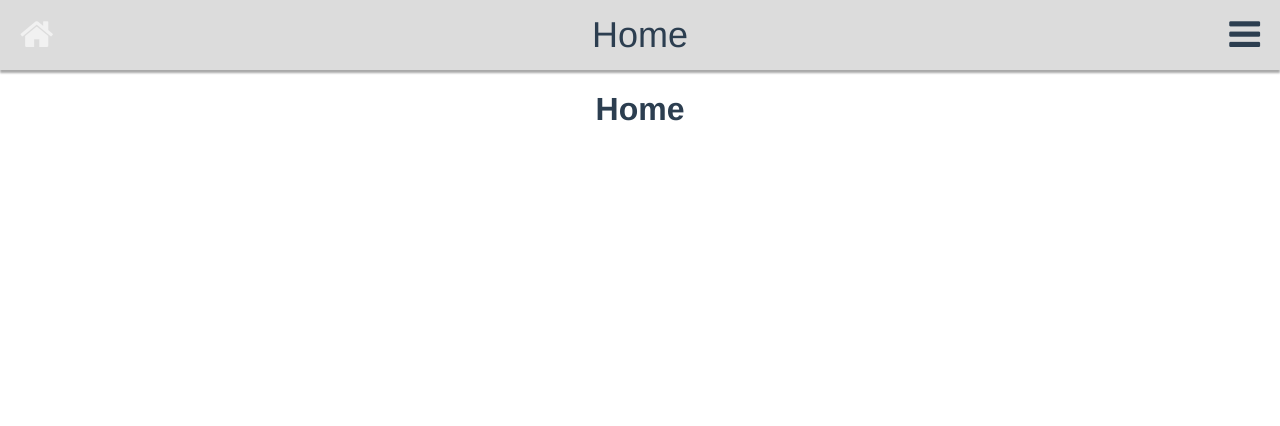
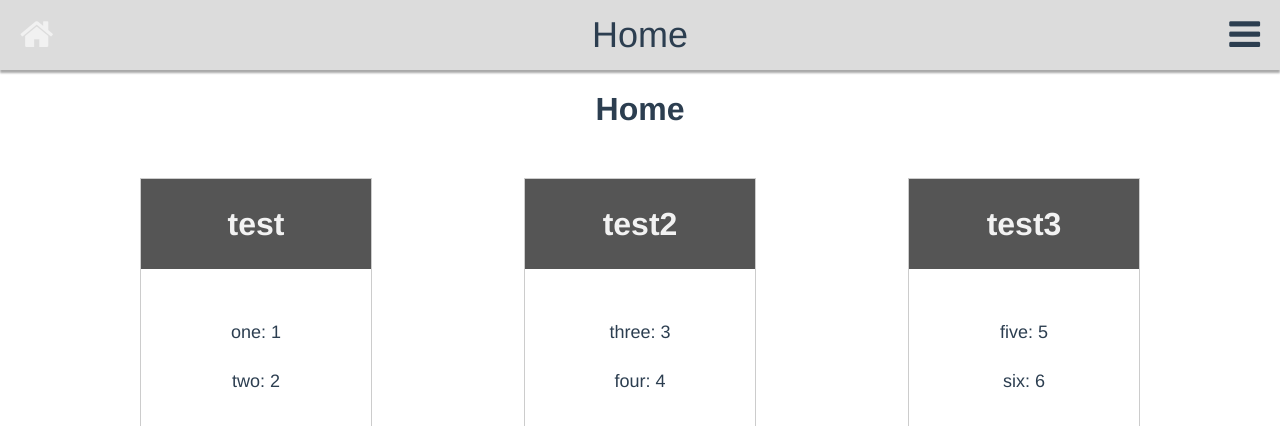
Before and after one commit to Katleho-hub/vue-learning, a Vue app in the folder vue-learning/: page / in a window 1280 px wide. Shown: the top 426 px of the page. Built offline with nearby package versions, Linux system fonts and the light colour scheme.

Commit message:
Update: Card component, Added: Cards to home view

```diff
--- a/vue-learning/src/components/Card.vue
+++ b/vue-learning/src/components/Card.vue
@@ -1,5 +1,5 @@
 <template>
-  <div class="card">
+  <!-- <div class="card">
     <div class="card-header">
       <h1>{{ user.name }}</h1>
     </div>
@@ -7,6 +7,18 @@
       <ul>
         <li>Email: {{ user.email }}</li>
         <li>Phone: {{ user.phone }}</li>
+      </ul>
+    </div>
+  </div> -->
+  <div class="card">
+    <div class="card-header">
+      <h1>{{ user.header }}</h1>
+    </div>
+    <div class="card-body">
+      <ul v-for="(data, index) in user.body" :key="index">
+        <li>
+          {{data[0]}}: {{ data[1] }}
+        </li>
       </ul>
     </div>
   </div>
@@ -68,6 +80,7 @@ export default {
 ul{
   list-style-type: none;
   padding-left: 0;
+  overflow-wrap: break-word;
 }
 
 ul li{
--- a/vue-learning/src/store/Users.js
+++ b/vue-learning/src/store/Users.js
@@ -6,9 +6,11 @@ export const UsersModule = {
   namespaced: true, // when namespace is true to access module the namespace "Users[Users.js]" has to be used (i.e. store.state.Users.users)
   state() {
     const users = [];
+    const usersData = [];
 
     return {
-      users
+      users,
+      usersData
     }
   },
   actions: {
@@ -19,6 +21,7 @@ export const UsersModule = {
       })
         .then((result) => {
           console.table(result.data);
+          commit("PROCESS_USERS", result.data); // move this
           commit("SAVE_USERS", result.data);
         })
         .catch((error) => {
@@ -28,8 +31,21 @@ export const UsersModule = {
   },
   mutations: {
     SAVE_USERS(state, users) {
-
       state.users = users;
+    },
+    PROCESS_USERS(state, users) {
+      let userObj;
+      users.forEach(({ id, name, email, phone }) => {
+        userObj = {
+          userId: id,
+          header: name,
+          body: [
+            ["Email", email],
+            ["Phone", phone],
+          ],
+        };
+        state.usersData.push(userObj);
+      });
     }
   }
 }
--- a/vue-learning/src/views/Home.vue
+++ b/vue-learning/src/views/Home.vue
@@ -1,17 +1,78 @@
 <template>
   <div class="home">
-    <HelloWorld msg="Home"/>
+    <HelloWorld msg="Home" />
+    <div class="container">
+      <div class="row">
+        <Card
+          v-for="(item, index) in state.cards"
+          :key="index"
+          :user="item ? item : ''"
+        />
+      </div>
+    </div>
   </div>
 </template>
 
 <script>
 // @ is an alias to /src
-import HelloWorld from '@/components/HelloWorld.vue'
+import HelloWorld from "@/components/HelloWorld.vue";
+import Card from "@/components/Card.vue";
+import { reactive } from "vue";
 
 export default {
-  name: 'Home',
+  name: "Home",
+  setup() {
+    const state = reactive({
+      cards: [
+        {
+          header: "test",
+          body: [
+            ["one", 1],
+            ["two", 2],
+          ],
+        },
+        {
+          header: "test2",
+          body: [
+            ["three", 3],
+            ["four", 4],
+          ],
+        },
+        {
+          header: "test3",
+          body: [
+            ["five", 5],
+            ["six", 6],
+          ],
+        },
+      ],
+    });
+
+    return {
+      state,
+    };
+  },
   components: {
-    HelloWorld
+    HelloWorld,
+    Card,
+  },
+};
+</script>
+
+
+<style scoped> /* change this|| make it global */
+/* cards */
+
+.row {
+  display: flex;
+  flex-direction: row;
+  justify-content: space-around;
+  flex-flow: wrap;
+}
+
+@media screen and (max-width: 620px) {
+  .container {
+    width: 100%;
   }
 }
-</script>
+</style>
--- a/vue-learning/src/views/Users.vue
+++ b/vue-learning/src/views/Users.vue
@@ -3,9 +3,13 @@
     <HelloWorld msg="Users" />
     <div class="container">
       <div class="row">
-        <Card v-for="user in users" :key="user.id" :user="user ? user : ''" />
+        <!-- <Card v-for="user in users" :key="user.id" :user="user ? user : ''" /> -->
+        <Card
+          v-for="user in usersData"
+          :key="user.id"
+          :user="user ? user : ''"
+        />
       </div>
-
     </div>
   </div>
 </template>
@@ -14,6 +18,7 @@
 import HelloWorld from "@/components/HelloWorld.vue";
 import Card from "@/components/Card.vue";
 import { computed, onMounted } from "vue";
+// import { computed, onMounted, reactive, watch } from "vue";
 import { useStore } from "vuex";
 
 export default {
@@ -25,6 +30,9 @@ export default {
   setup() {
     const store = useStore();
     const users = computed(() => store.state.Users.users);
+    const usersData = computed(() => store.state.Users.usersData);
+
+
 
     onMounted(() => {
       // lifecycle hook
@@ -32,13 +40,14 @@ export default {
     });
 
     return {
-      users
+      users,
+      usersData
     };
   },
 };
 </script>
 
-<style scoped>
+<style scoped> /* change this|| make it global */
 /* cards */
 
 .row {
```
